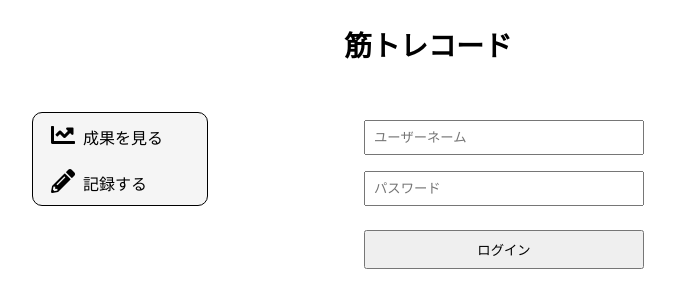
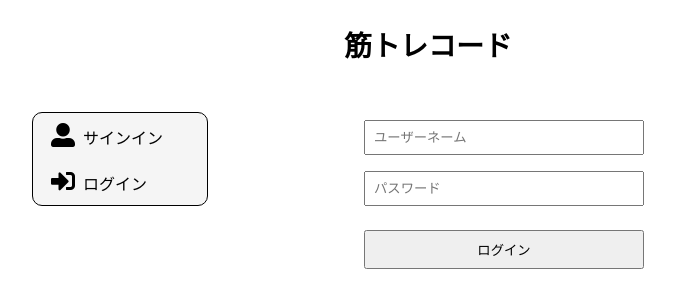
Before and after one commit to daikidaiki1583/portfolio1, a React (Create React App) app in the folder myapp/: page /login in a window 1280 px wide. Shown: the top 308 px of the page, without its empty margins (232-907 px from the left). Built offline with nearby package versions, Linux system fonts and the light colour scheme; no server answers; the HTML template or start-up script is replaced by a standard one.

Commit message:
sidebarの未ログイン時の表示修正

```diff
--- a/myapp/src/Context.tsx
+++ b/myapp/src/Context.tsx
@@ -24,9 +24,8 @@ const reducer = (state: boolean, action: Action) => {
 /* eslint-disable */
 export const myContext = createContext<any>({});
 const Context = (props: PropsWithChildren<any>) => {
-  const [user, setUser] = useState<any>('');
+  const [user, setUser] = useState<any>(null);
   const [state, dispatch] = useReducer(reducer, initialState);
-  console.log(state);
   const value = { user, dispatch };
 
   useEffect(() => {
--- a/myapp/src/component/molecules/sidebar.tsx
+++ b/myapp/src/component/molecules/sidebar.tsx
@@ -4,11 +4,12 @@ import { myContext } from '../../Context';
 import './sidebar.scss';
 
 const Sidebar: FC = () => {
-  const ctx = useContext(myContext);
+  const { user } = useContext(myContext);
+  console.log(user);
 
   return (
     <nav className="sidebar">
-      {ctx ? (
+      {user ? (
         <>
           <Link to="/trainingView" className="link">
             <i className="fas fa-chart-line" />
--- a/myapp/src/component/templates/Login.tsx
+++ b/myapp/src/component/templates/Login.tsx
@@ -1,12 +1,13 @@
 import React, { FC, useState, useContext } from 'react';
+import { useHistory } from 'react-router-dom';
 import Input from '../atoms/input';
 import axios from '../../axios';
 import { myContext } from '../../Context';
 
 const Login: FC = () => {
   const { dispatch } = useContext(myContext);
+  const history = useHistory();
 
-  const [userid, setUserId] = useState<number>();
   const [password, setPassword] = useState<string>('');
   const [username, setUserneme] = useState<string>('');
 
@@ -28,9 +29,9 @@ const Login: FC = () => {
       .post('/login/', data, {
         withCredentials: true,
       })
-      .then((response) => {
-        setUserId(response.data[0].id);
+      .then(() => {
         dispatch({ type: 'login' });
+        history.push('/');
       })
       .catch((err) => {
         console.log(err);
@@ -60,7 +61,6 @@ const Login: FC = () => {
       <button type="button" onClick={() => handleSubmit()}>
         ログイン
       </button>
-      <div>{userid}</div>
     </form>
   );
 };
--- a/myapp/src/component/templates/home.tsx
+++ b/myapp/src/component/templates/home.tsx
@@ -2,15 +2,11 @@ import React, { FC, useContext } from 'react';
 import Graph from '../organisms/graph';
 import { myContext } from '../../Context';
 
-const Home: FC = () => {
-  const ctx = useContext(myContext);
-  console.log(ctx);
-  return (
-    <>
-      <div>home</div>
+const Home: FC = () => (
+  <>
+    <div>home</div>
 
-      {/* <Graph /> */}
-    </>
-  );
-};
+    {/* <Graph /> */}
+  </>
+);
 export default Home;
```
Also changed, not shown: 1 other file (tests, documents, lock files or other folders).
